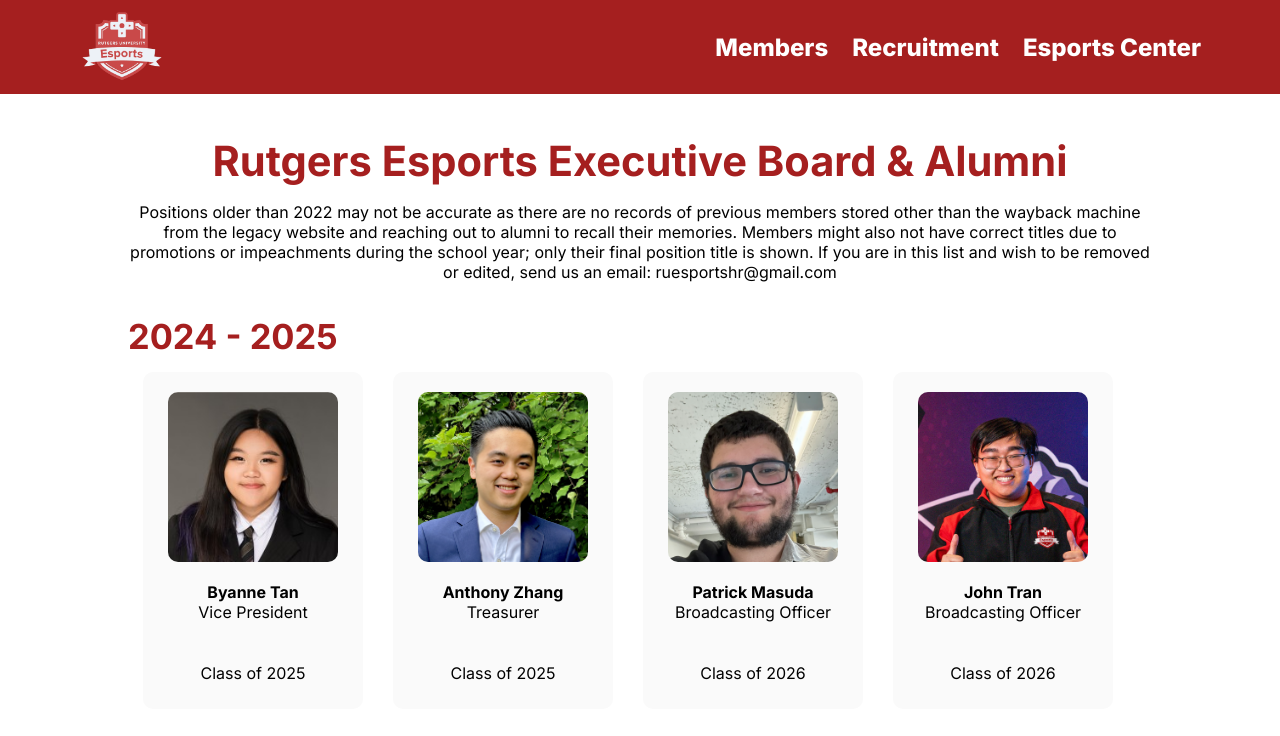
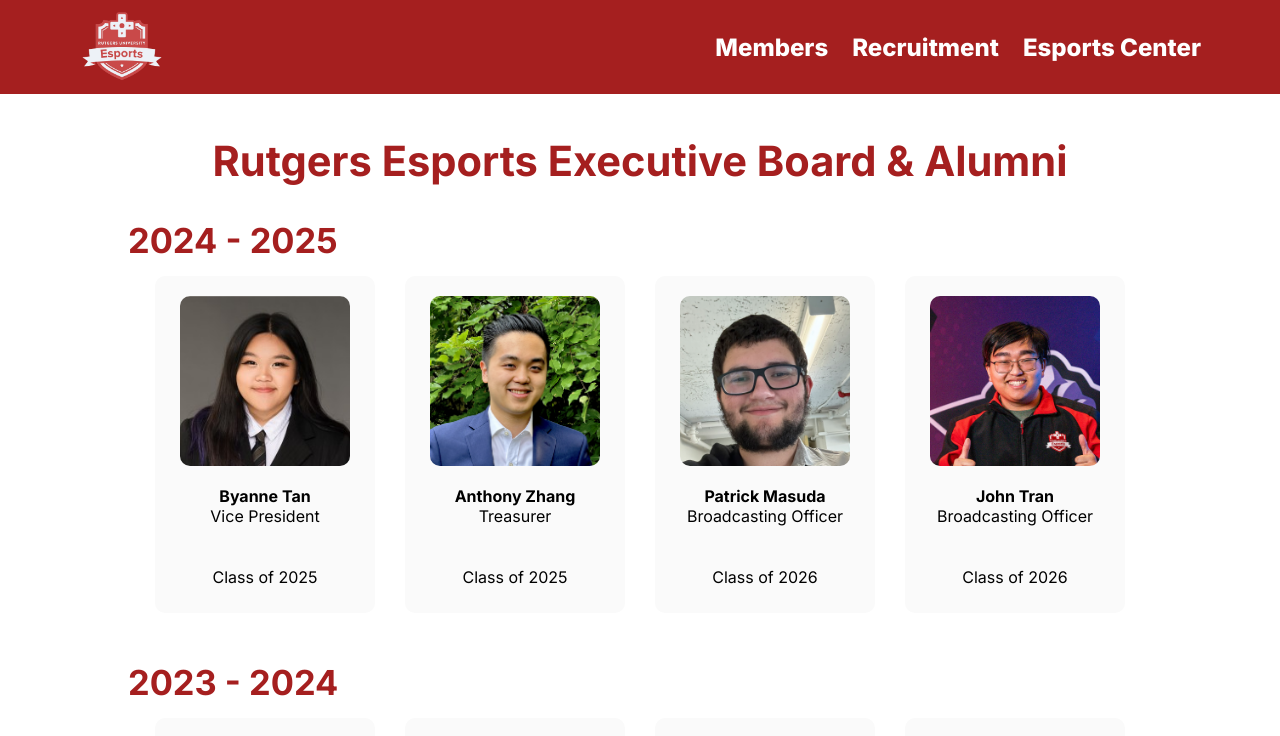
Before and after one commit to rutgersesports/rutgersesports.club, a Next.js app: page /members in a window 1280 px wide. Shown: the top 736 px of the page. Built offline with nearby package versions, Linux system fonts and the light colour scheme.

Commit message:
Small changes

```diff
--- a/src/pages/members.tsx
+++ b/src/pages/members.tsx
@@ -103,7 +103,7 @@
       <p style={{ fontSize: '2.15rem', fontWeight: 'bolder', textAlign: 'left', marginBottom: '0', color: '#a51f1f' }}>
         {props.startYear} - {props.startYear + 1}
       </p>
-      <div style={{ display: 'flex', flexWrap: 'wrap', justifyContent: 'left' }}>
+      <div style={{ display: 'flex', flexWrap: 'wrap', justifyContent: 'center' }}>
         {members.map((displayMember: DisplayMember, i: number) => {
           return <MemberCard displayMember={displayMember} key={i} />
         })}
@@ -126,13 +126,6 @@
               <p style={{ fontWeight: 'bolder', fontSize: '2.6rem', marginBottom: '0', color: '#a51f1f' }}>
                 Rutgers Esports Executive Board & Alumni
               </p>
-              <p>
-                Positions older than 2022 may not be accurate as there are no records of previous members stored other
-                than the wayback machine from the legacy website and reaching out to alumni to recall their memories.
-                Members might also not have correct titles due to promotions or impeachments during the school year;
-                only their final position title is shown. If you are in this list and wish to be removed or edited, send
-                us an email: ruesportshr@gmail.com
-              </p>
               {Array(endYear - startYear)
                 .fill('_')
                 .map((_: number, i: number) => {
```
